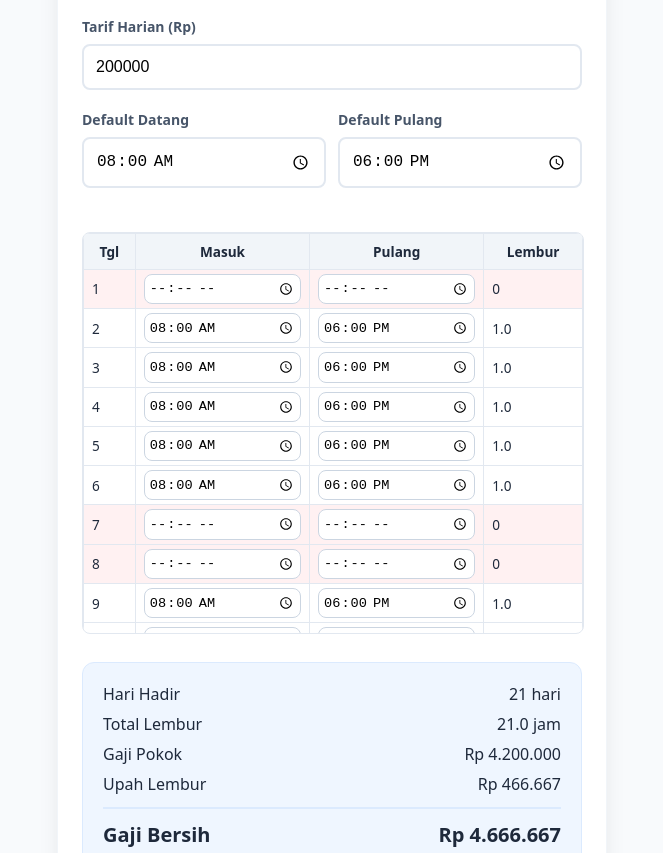
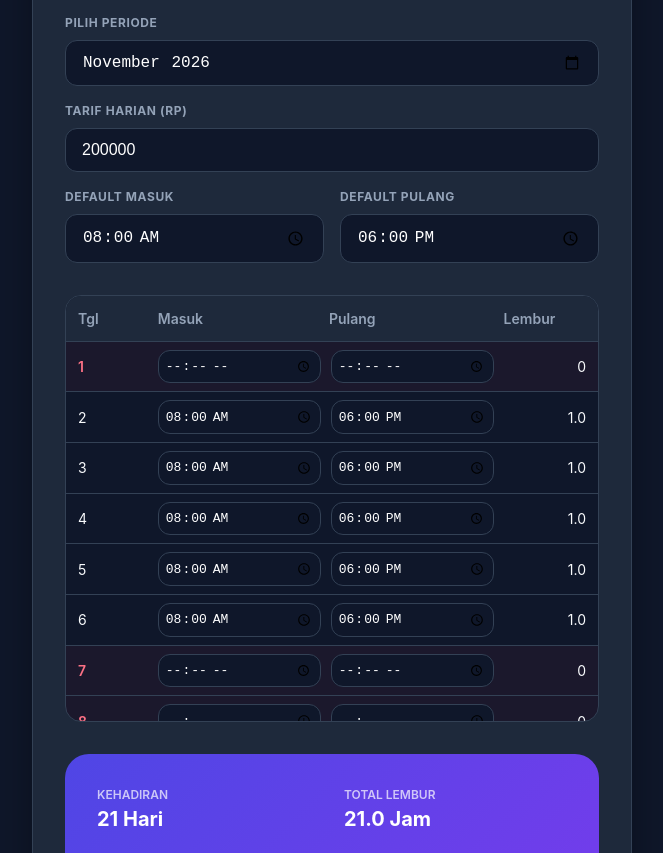
Before and after one commit to pmuhammadagus-byte/absensi, a plain HTML site: page index.html in a window 1280 px wide. Shown: the part 180-1033 px from the top of the page, without its empty margins (308-971 px from the left). Drawn offline with Linux system fonts and the light colour scheme.

Commit message:
UI: Dark mode premium glassmorphism redesign

```diff
--- a/index.html
+++ b/index.html
@@ -3,64 +3,225 @@
 <head>
   <meta charset="UTF-8">
   <meta name="viewport" content="width=device-width, initial-scale=1.0">
-  <title>Kalkulator Gaji Bulanan</title>
+  <title>GajiCalc — Kalkulator Gaji Modern</title>
   <style>
-    :root { --bg: #f8fafc; --card: #ffffff; --primary: #2563eb; --text: #1e293b; }
-    body { font-family: system-ui, -apple-system, sans-serif; background: var(--bg); color: var(--text); padding: 20px; margin: 0; display: flex; flex-direction: column; align-items: center; }
-    .card { background: var(--card); padding: 24px; border-radius: 16px; box-shadow: 0 10px 25px -5px rgba(0,0,0,0.1); width: 100%; max-width: 500px; border: 1px solid #f1f5f9; }
-    h1 { font-size: 1.5rem; margin: 0 0 24px; text-align: center; color: #0f172a; }
-    .field { margin-bottom: 20px; }
-    label { display: block; font-size: 0.875rem; font-weight: 600; margin-bottom: 8px; color: #475569; }
-    input { width: 100%; padding: 12px; border: 2px solid #e2e8f0; border-radius: 8px; box-sizing: border-box; font-size: 1rem; transition: border-color 0.2s; }
-    input:focus { border-color: var(--primary); outline: none; }
-    .table-wrap { width: 100%; overflow-x: auto; margin-top: 24px; max-height: 400px; overflow-y: auto; border: 1px solid #e2e8f0; border-radius: 8px; }
-    table { width: 100%; border-collapse: collapse; font-size: 0.85rem; }
-    th { position: sticky; top: 0; background: #f1f5f9; padding: 8px; border: 1px solid #e2e8f0; z-index: 1; }
-    td { padding: 4px 8px; border: 1px solid #e2e8f0; }
-    td input { padding: 4px; font-size: 0.85rem; border: 1px solid #cbd5e1; }
-    .res-box { margin-top: 28px; padding: 20px; background: #eff6ff; border-radius: 12px; border: 1px solid #dbeafe; width: 100%; box-sizing: border-box; }
-    .row { display: flex; justify-content: space-between; margin-bottom: 8px; font-size: 1rem; }
-    .total { font-weight: 800; font-size: 1.25rem; color: #1e293b; margin-top: 12px; border-top: 2px solid #dbeafe; padding-top: 12px; }
-    .weekend { background: #fff1f2; }
+    :root {
+      --primary: #6366f1;
+      --primary-hover: #4f46e5;
+      --bg: #0f172a;
+      --card-bg: #1e293b;
+      --text-main: #f8fafc;
+      --text-muted: #94a3b8;
+      --border: #334155;
+      --accent: #22d3ee;
+    }
+
+    body {
+      font-family: 'Inter', system-ui, -apple-system, sans-serif;
+      background-color: var(--bg);
+      color: var(--text-main);
+      margin: 0;
+      display: flex;
+      justify-content: center;
+      padding: 40px 20px;
+      line-height: 1.5;
+    }
+
+    .container {
+      width: 100%;
+      max-width: 600px;
+    }
+
+    .glass-card {
+      background: var(--card-bg);
+      border: 1px solid var(--border);
+      border-radius: 24px;
+      padding: 32px;
+      box-shadow: 0 25px 50px -12px rgba(0, 0, 0, 0.5);
+    }
+
+    header {
+      text-align: center;
+      margin-bottom: 32px;
+    }
+
+    h1 {
+      font-size: 2.5rem;
+      font-weight: 800;
+      margin: 0;
+      background: linear-gradient(to right, var(--primary), var(--accent));
+      -webkit-background-clip: text;
+      -webkit-text-fill-color: transparent;
+      letter-spacing: -0.05em;
+    }
+
+    p.subtitle {
+      color: var(--text-muted);
+      font-size: 0.875rem;
+      margin-top: 8px;
+    }
+
+    .grid-config {
+      display: grid;
+      grid-template-columns: 1fr 1fr;
+      gap: 16px;
+      margin-bottom: 24px;
+    }
+
+    .input-group {
+      display: flex;
+      flex-direction: column;
+      gap: 8px;
+    }
+
+    .input-group.full { grid-column: span 2; }
+
+    label {
+      font-size: 0.75rem;
+      font-weight: 700;
+      text-transform: uppercase;
+      letter-spacing: 0.05em;
+      color: var(--text-muted);
+    }
+
+    input {
+      background: #0f172a;
+      border: 1px solid var(--border);
+      border-radius: 12px;
+      padding: 12px 16px;
+      color: white;
+      font-size: 1rem;
+      transition: all 0.2s;
+    }
+
+    input:focus {
+      outline: none;
+      border-color: var(--primary);
+      box-shadow: 0 0 0 4px rgba(99, 102, 241, 0.2);
+    }
+
+    .table-container {
+      margin-top: 32px;
+      background: #0f172a;
+      border-radius: 16px;
+      border: 1px solid var(--border);
+      overflow: hidden;
+    }
+
+    .scroll-area {
+      max-height: 380px;
+      overflow-y: auto;
+    }
+
+    table {
+      width: 100%;
+      border-collapse: collapse;
+      font-size: 0.875rem;
+    }
+
+    th {
+      background: #1e293b;
+      padding: 12px;
+      text-align: left;
+      font-weight: 600;
+      color: var(--text-muted);
+      position: sticky;
+      top: 0;
+      z-index: 10;
+    }
+
+    td {
+      padding: 8px 12px;
+      border-top: 1px solid var(--border);
+    }
+
+    td input {
+      padding: 6px;
+      font-size: 0.813rem;
+      width: 100%;
+    }
+
+    tr.weekend { background: rgba(244, 63, 94, 0.05); }
+    tr.weekend td:first-child { color: #fb7185; font-weight: 600; }
+
+    .summary-card {
+      margin-top: 32px;
+      background: linear-gradient(135deg, #4f46e5 0%, #7c3aed 100%);
+      border-radius: 24px;
+      padding: 32px;
+      display: grid;
+      grid-template-columns: 1fr 1fr;
+      gap: 24px;
+    }
+
+    .stat { display: flex; flex-direction: column; }
+    .stat-label { font-size: 0.75rem; font-weight: 600; color: rgba(255,255,255,0.7); text-transform: uppercase; }
+    .stat-value { font-size: 1.25rem; font-weight: 700; color: white; }
+
+    .stat.total-pay {
+      grid-column: span 2;
+      padding-top: 24px;
+      border-top: 1px solid rgba(255,255,255,0.2);
+    }
+    .stat.total-pay .stat-value { font-size: 2.5rem; letter-spacing: -0.02em; }
+
+    .scroll-area::-webkit-scrollbar { width: 6px; }
+    .scroll-area::-webkit-scrollbar-track { background: transparent; }
+    .scroll-area::-webkit-scrollbar-thumb { background: var(--border); border-radius: 10px; }
+
+    @media (max-width: 480px) {
+      .grid-config { grid-template-columns: 1fr; }
+      .input-group.full { grid-column: span 1; }
+    }
   </style>
 </head>
 <body>
-  <div class="card">
-    <h1>Kalkulator Gaji Bulanan</h1>
-    <div class="field">
-      <label>Pilih Bulan</label>
+  <div class="container">
+    <div class="glass-card">
+      <header>
+        <h1>GajiCalc</h1>
+        <p class="subtitle">Kalkulator estimasi pendapatan bulanan modern</p>
+      </header>
+
+      <div class="grid-config">
+        <div class="input-group full">
+          <label>Pilih Periode</label>
           <input type="month" id="bulan" onchange="renderTable()">
         </div>
-    <div class="field">
+        <div class="input-group full">
           <label>Tarif Harian (Rp)</label>
           <input type="number" id="tarif" value="200000" oninput="calculate()">
         </div>
-    <div style="display: grid; grid-template-columns: 1fr 1fr; gap: 12px;">
-      <div class="field">
-        <label>Default Datang</label>
+        <div class="input-group">
+          <label>Default Masuk</label>
           <input type="time" id="defMasuk" value="08:00" oninput="applyDefault()">
         </div>
-      <div class="field">
+        <div class="input-group">
           <label>Default Pulang</label>
           <input type="time" id="defPulang" value="18:00" oninput="applyDefault()">
         </div>
       </div>
 
-    <div class="table-wrap">
-      <table id="tabelGaji">
+      <div class="table-container">
+        <table>
           <thead>
             <tr>
-            <th>Tgl</th>
+              <th width="15%">Tgl</th>
               <th>Masuk</th>
               <th>Pulang</th>
-            <th>Lembur</th>
+              <th width="20%">Lembur</th>
             </tr>
           </thead>
+        </table>
+        <div class="scroll-area">
+          <table id="tabelGaji">
             <tbody id="tbody"></tbody>
           </table>
         </div>
+      </div>
 
-    <div class="res-box" id="summary"></div>
+      <div class="summary-card" id="summary"></div>
+    </div>
   </div>
 
   <script>
@@ -83,10 +244,10 @@
         if (isWeekend) tr.className = 'weekend';
 
         tr.innerHTML = `
-          <td>${i}</td>
+          <td width="15%">${i}</td>
           <td><input type="time" class="in-m" value="${isWeekend ? '' : defM}" oninput="calculate()"></td>
           <td><input type="time" class="in-p" value="${isWeekend ? '' : defP}" oninput="calculate()"></td>
-          <td class="out-l">0</td>
+          <td width="20%" class="out-l" style="text-align:right">0</td>
         `;
         tbody.appendChild(tr);
       }
@@ -136,11 +297,26 @@
 
       const fmt = (n) => 'Rp ' + Math.round(n).toLocaleString('id-ID');
       document.getElementById('summary').innerHTML = `
-        <div class="row"><span>Hari Hadir</span><span>${totalHadir} hari</span></div>
-        <div class="row"><span>Total Lembur</span><span>${totalLembur.toFixed(1)} jam</span></div>
-        <div class="row"><span>Gaji Pokok</span><span>${fmt(gajiPokok)}</span></div>
-        <div class="row"><span>Upah Lembur</span><span>${fmt(upahLembur)}</span></div>
-        <div class="row total"><span>Gaji Bersih</span><span>${fmt(totalGaji)}</span></div>
+        <div class="stat">
+          <span class="stat-label">Kehadiran</span>
+          <span class="stat-value">${totalHadir} Hari</span>
+        </div>
+        <div class="stat">
+          <span class="stat-label">Total Lembur</span>
+          <span class="stat-value">${totalLembur.toFixed(1)} Jam</span>
+        </div>
+        <div class="stat">
+          <span class="stat-label">Gaji Pokok</span>
+          <span class="stat-value">${fmt(gajiPokok)}</span>
+        </div>
+        <div class="stat">
+          <span class="stat-label">Upah Lembur</span>
+          <span class="stat-value">${fmt(upahLembur)}</span>
+        </div>
+        <div class="stat total-pay">
+          <span class="stat-label">Estimasi Gaji Bersih</span>
+          <span class="stat-value">${fmt(totalGaji)}</span>
+        </div>
       `;
     }
 
```
Lines whose indentation alone changed are shown as unchanged.
